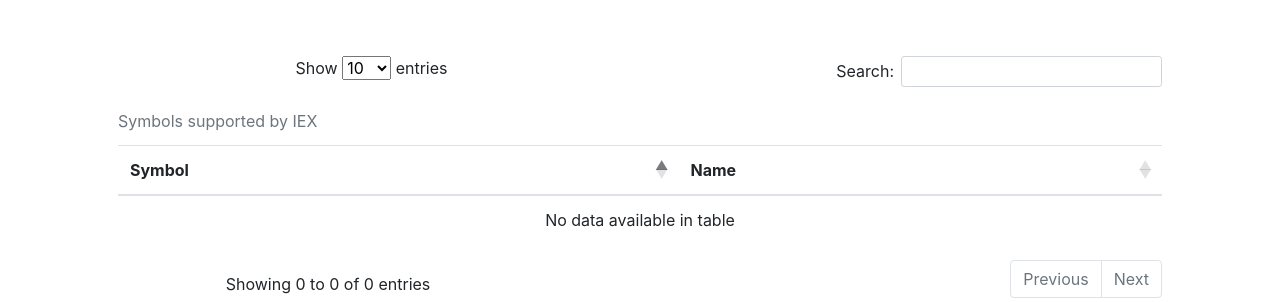
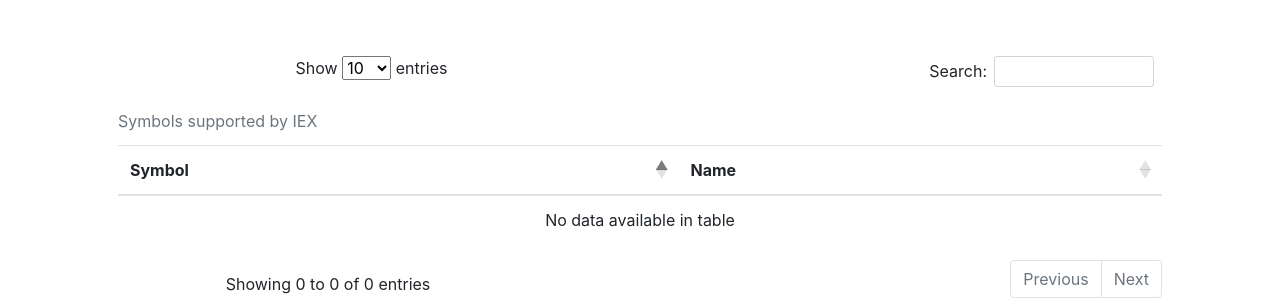
Before and after one commit to DanielTsiang/stock-simulator, a Flask app: page /eligibleSymbols in a window 1280 px wide. Shown: the part 76-378 px from the top of the page. Run offline with Flask 2, Linux system fonts and the light colour scheme; a user stored in the database is signed in; data that the repository does not hold is empty; parts of the project's set-up code (start-up, migrations or seed data) failed here and were passed over; some libraries are stand-ins or nearby versions.

Commit message:
fix table search width and margin

```diff
--- a/static/styles.css
+++ b/static/styles.css
@@ -103,13 +103,23 @@ span.is-valid {
     display:block;
 }
 
+/* Selects all col-sm-12 class inside dataTables_wrapper class */
 .dataTables_wrapper .col-sm-12 {
+    /* center search input above DataTables */
     padding-left: 0;
     margin-top: 0.5rem;
 }
 
 caption {
+    /* remove top padding above table captions */
     padding-top: 0;
+}
+
+/* Selects all form-control-sm class inside dataTables_filter class */
+.dataTables_filter .form-control-sm {
+    /* decrease width of search input above DataTables */
+    width: 10rem !important;
+    margin-right: 0.5rem;
 }
 
 
```
